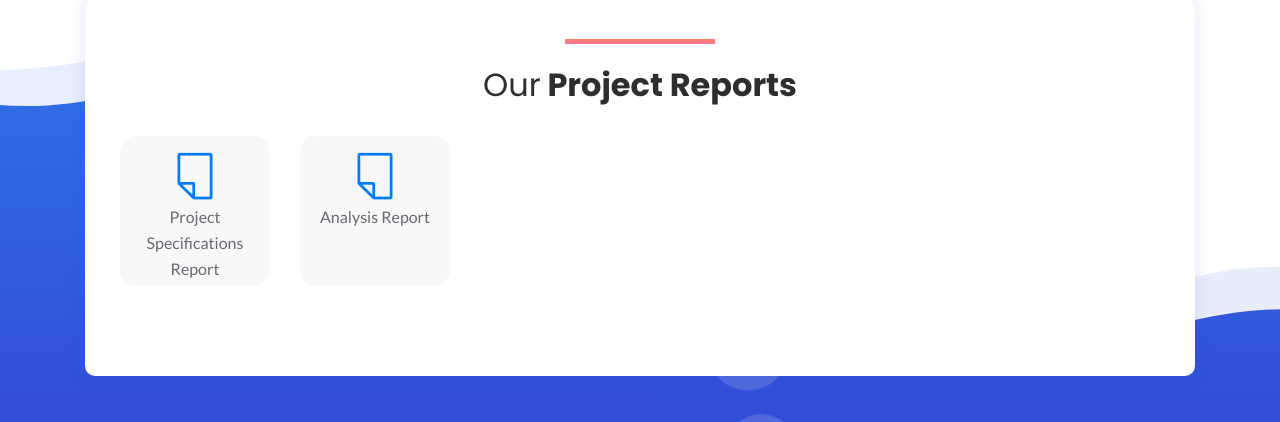
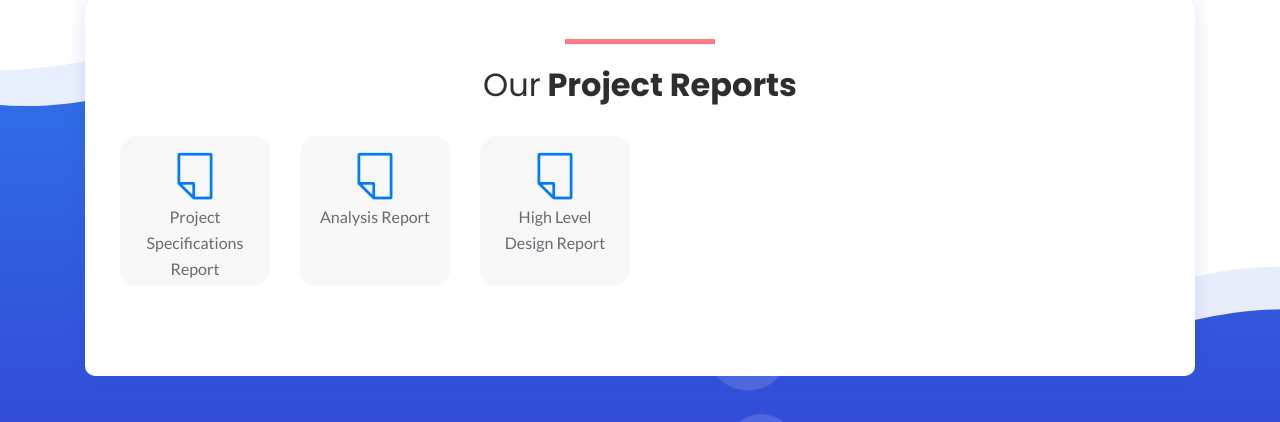
Before and after one commit to Subfly/Signify-Website, a plain HTML site: page index.html in a window 1280 px wide. Shown: the part 6760-7182 px from the top of the page. Drawn offline with Linux system fonts and the light colour scheme; animation ran at ten frames a second; files whose address does not match are found by name.

Commit message:
HLD Report added

```diff
--- a/index.html
+++ b/index.html
@@ -958,6 +958,16 @@
                         <p>Analysis Report</p>
                     </div>
                 </a>
+
+                <div class="spacer"></div>
+
+                <a href="./assets/reports/high_level_design_report_signify.pdf">
+                    <div class="file-button-card">
+                        <i class="lni-empty-file" style="font-size: 50px;"></i>
+                        <br>
+                        <p>High Level Design Report</p>
+                    </div>
+                </a>
             </div>
             <!-- <div class="col-lg-3">
                                 <div class="subscribe-content mt-45">
```
Also changed, not shown: assets/images/sign_up.png (added), 1 other file.
